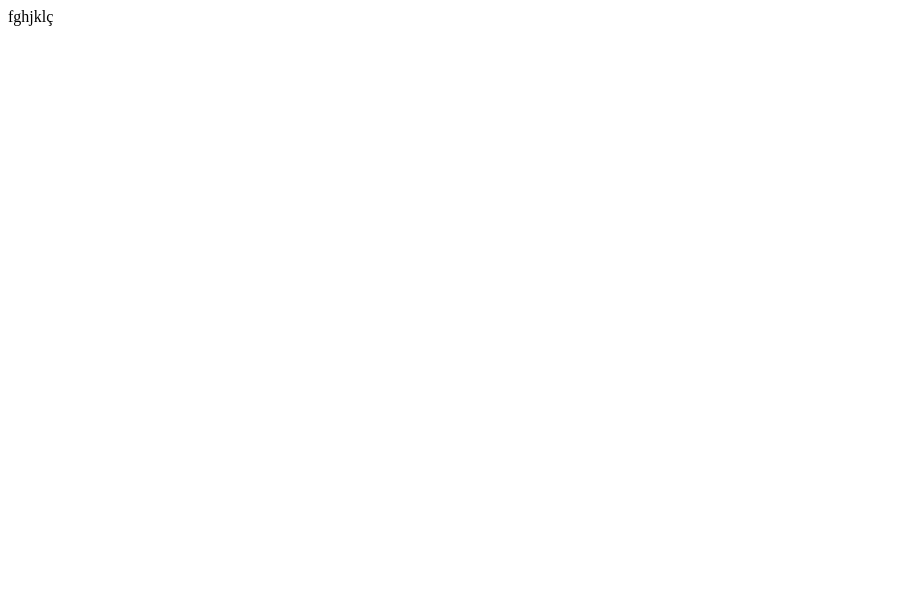
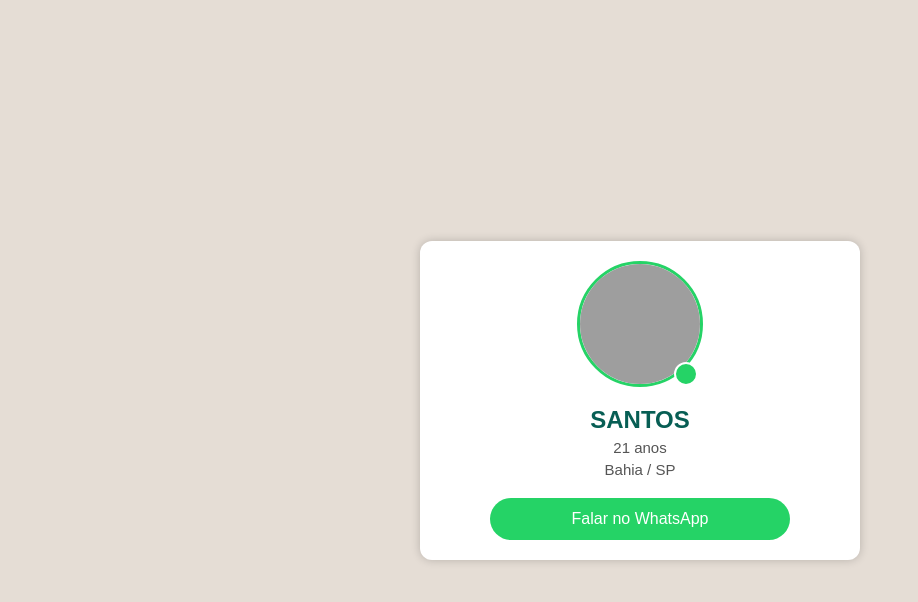
Before and after one commit to Hm021123/onn, a plain HTML site: page index.html in a window 1280 px wide. Shown: the whole page, without its empty margins (0-918 px from the left). Drawn offline with Linux system fonts and the light colour scheme; grey boxes are pictures that could not be loaded.

Commit message:
Update index.html

```diff
--- a/index.html
+++ b/index.html
@@ -1 +1,120 @@
-fghjklç
+<!DOCTYPE html>
+<html lang="pt-BR">
+<head>
+  <meta charset="UTF-8">
+  <meta name="viewport" content="width=device-width, initial-scale=1.0">
+  <title>LALA - WhatsApp</title>
+  <style>
+    body {
+      font-family: Arial, sans-serif;
+      background-color: #e5ddd5;
+      display: flex;
+      justify-content: center;
+      align-items: center;
+      height: 100vh;
+      margin: 0;
+    }
+    .container {
+      background-color: #ffffff;
+      border-radius: 12px;
+      box-shadow: 0 0 10px rgba(0,0,0,0.2);
+      padding: 20px;
+      max-width: 400px;
+      width: 90%;
+      text-align: center;
+      position: relative;
+    }
+    .profile {
+      position: relative;
+      display: inline-block;
+    }
+    .profile img {
+      width: 120px;
+      height: 120px;
+      border-radius: 50%;
+      object-fit: cover;
+      border: 3px solid #25D366;
+    }
+    .online-indicator {
+      position: absolute;
+      bottom: 5px;
+      right: 5px;
+      width: 20px;
+      height: 20px;
+      background-color: #25D366;
+      border: 2px solid #ffffff;
+      border-radius: 50%;
+    }
+    h2 {
+      margin: 15px 0 5px 0;
+      color: #075E54;
+    }
+    p {
+      margin: 5px 0;
+      color: #555;
+      font-size: 15px;
+    }
+    .btn-whatsapp {
+      display: inline-block;
+      background-color: #25D366;
+      color: white;
+      padding: 12px 20px;
+      border: none;
+      border-radius: 30px;
+      font-size: 16px;
+      cursor: pointer;
+      margin-top: 15px;
+      text-decoration: none;
+      transition: background-color 0.3s;
+      width: 100%;
+      max-width: 300px;
+    }
+    .btn-whatsapp:hover {
+      background-color: #128C7E;
+    }
+    @media (max-width: 480px) {
+      .profile img {
+        width: 100px;
+        height: 100px;
+      }
+      .online-indicator {
+        width: 16px;
+        height: 16px;
+        bottom: 3px;
+        right: 3px;
+      }
+    }
+  </style>
+</head>
+<body>
+
+  <div class="container">
+    <div class="profile">
+      <img src="https://i.postimg.cc/zDKV8sP5/Imagem-do-Whats-App-de-2025-07-16-s-11-08-57-0cb04b60.jpg" alt="Lais Borges">
+      <div class="online-indicator"></div>
+    </div>
+
+    <h2>SANTOS </h2>
+    <p>21 anos</p>
+    <p>Bahia / SP</p>
+
+    <button class="btn-whatsapp" onclick="redirecionarWhatsApp()">Falar no WhatsApp</button>
+  </div>
+
+  <script>
+    const numerosWhatsApp = [
+      '557391312463',  // Número secundário
+      '557391352960', //  Número primeiro
+    ];
+
+    function redirecionarWhatsApp() {
+      const index = Math.floor(Math.random() * numerosWhatsApp.length);
+      const numero = numerosWhatsApp[index];
+      const mensagem = encodeURIComponent("Oi Lais, tenho interesse!");
+      const link = `https://wa.me/${numero}?text=${mensagem}`;
+      window.location.href = link;
+    }
+  </script>
+
+</body>
+</html>
```
